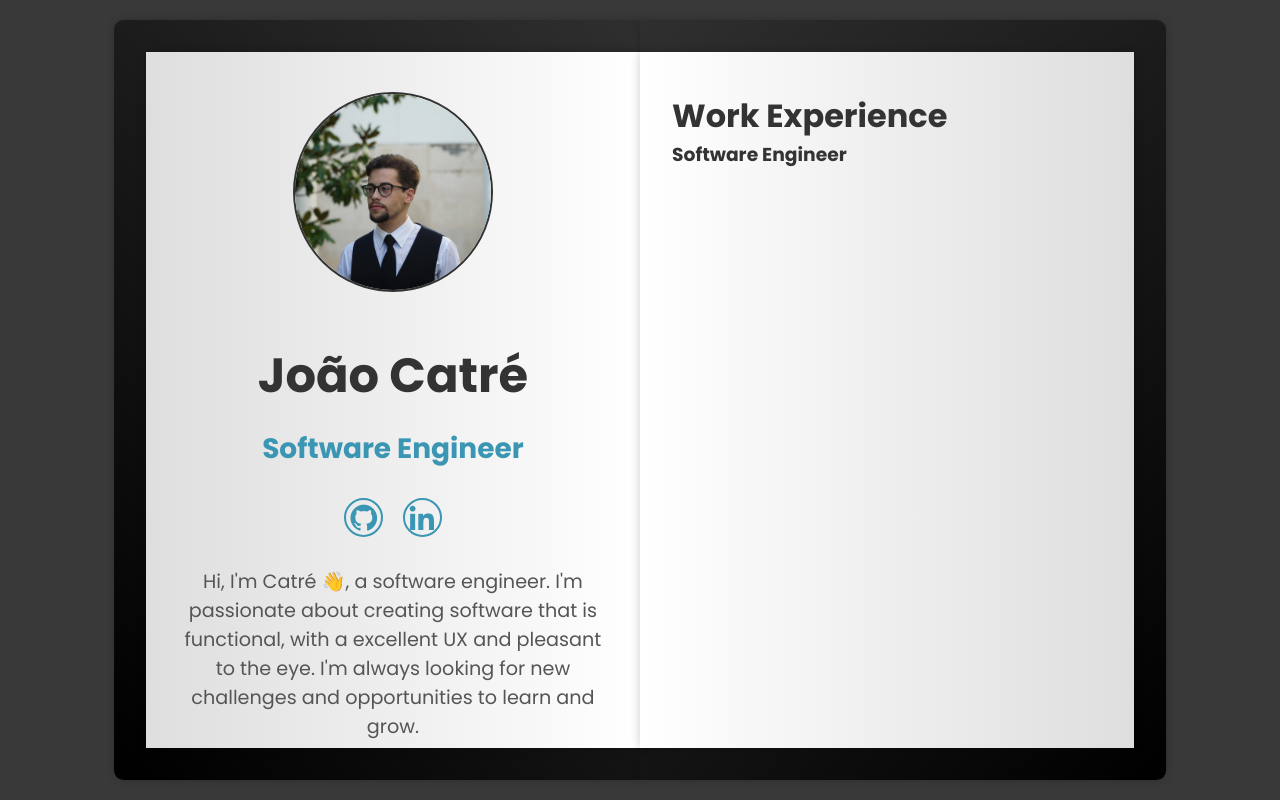
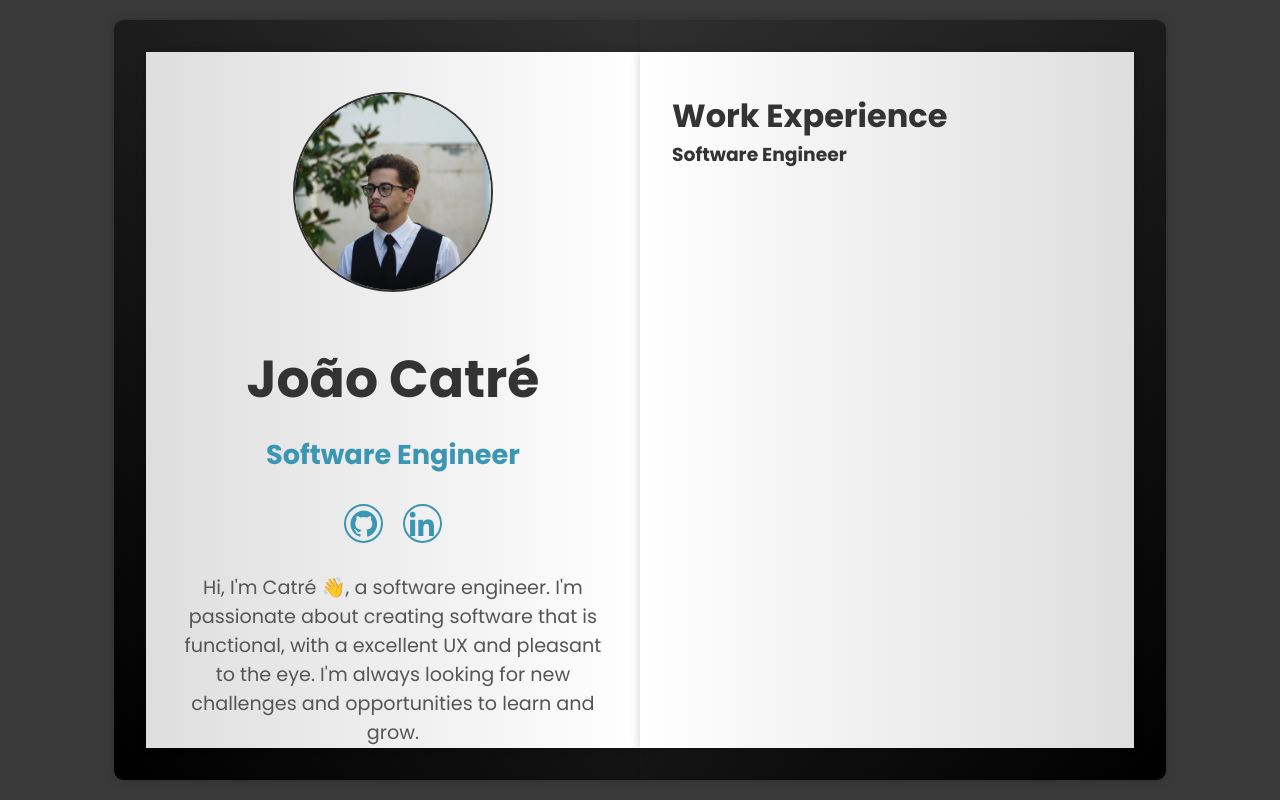
Before and after one commit to Descatres/Descatres.github.io, a website built with Vite: page index.html in a window 1280 px wide. Built offline with nearby package versions, Linux system fonts and the light colour scheme.

Commit message:
Update style.css

```diff
--- a/style.css
+++ b/style.css
@@ -138,11 +138,11 @@ body {
 }
 
 .profile-page h1 {
-  font-size: 3rem;
+  font-size: 3.25rem;
 }
 
 .profile-page h3 {
-  font-size: 1.75rem;
+  font-size: 1.7rem;
   color: var(--primary-color);
 }
 
```
